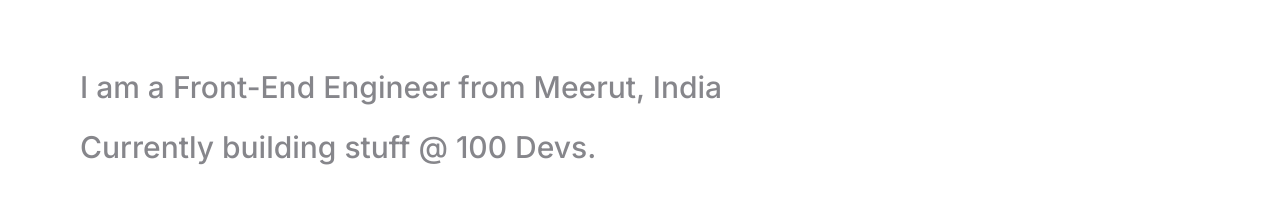
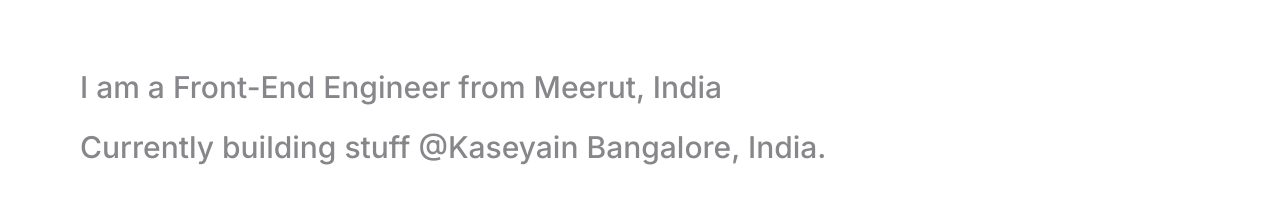
Before and after one commit to shobhit-sirohi/Portfolio, a React (Vite) app: page / in a window 1280 px wide. Shown: the part 880-1099 px from the top of the page. Built offline with nearby package versions, Linux system fonts and the light colour scheme.

Commit message:
about update @kaseya

```diff
--- a/src/components/About.jsx
+++ b/src/components/About.jsx
@@ -35,15 +35,15 @@
           </h2> */}
           <h2></h2>
           <h2 className="">
-            Currently building stuff @ <> </>
+            Currently building stuff @
             <a
-              href="https://leonnoel.com/100devs/"
+              href="https://kaseya.com"
               target="_blank"
               className=" hover:text-orangy"
             >
-              100 Devs
+              Kaseya
             </a>
-            .
+            in Bangalore, India.
           </h2>
         </div>
       </div>
```
Also changed, not shown: src/images/RPS.png (added).
